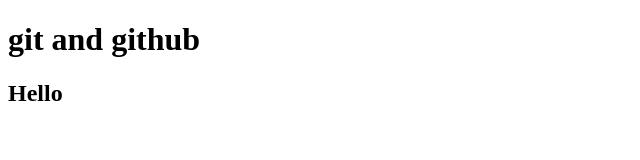
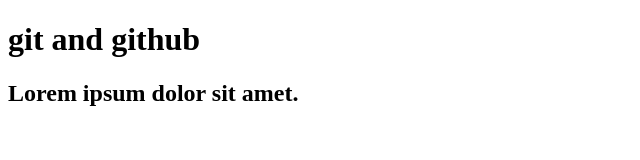
Before and after one commit to Sahilmehra858/test_vcs_26may, a plain HTML site: page index.html in a window 1280 px wide. Shown: the whole page, without its empty margins (0-640 px from the left). Drawn offline with Linux system fonts and the light colour scheme.

Commit message:
In html add h2 tag with lorem contant

```diff
--- a/index.html
+++ b/index.html
@@ -7,6 +7,6 @@
 </head>
 <body>
     <h1>git and github</h1>
-    <h2>Hello</h2>
+    <h2>Lorem ipsum dolor sit amet.</h2>
 </body>
 </html>
```
